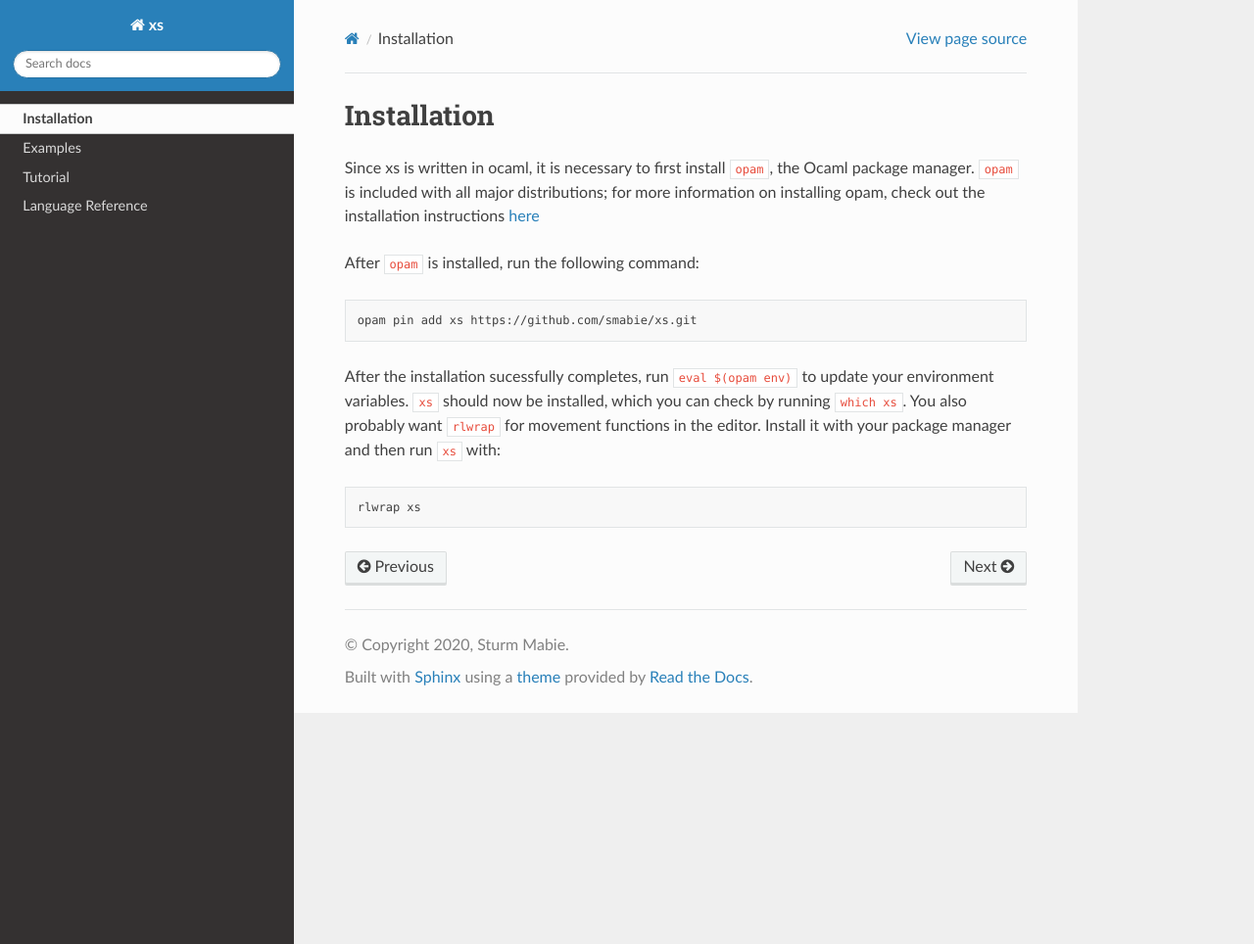
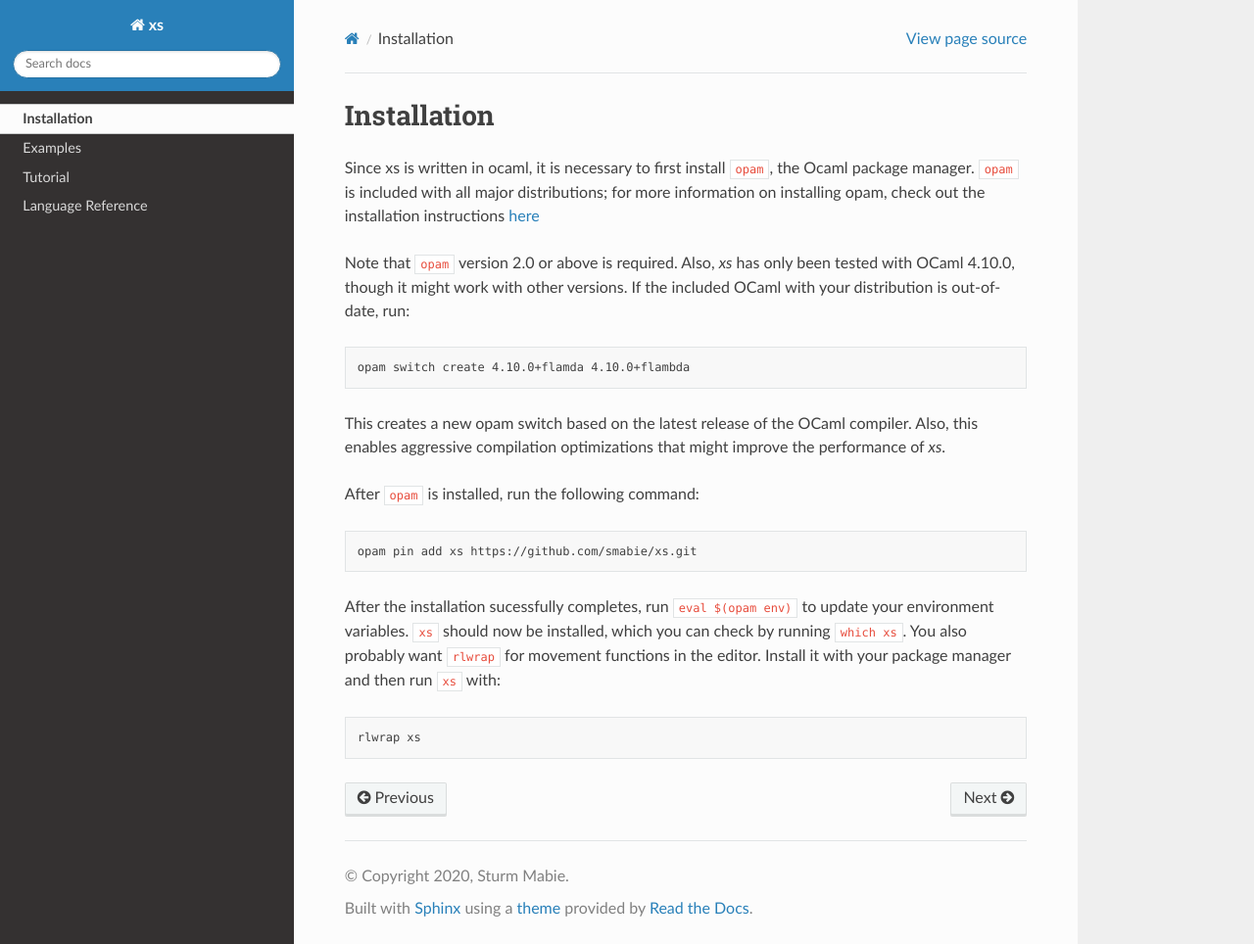
Before and after one commit to smabie/xs, a Sphinx documentation site: the page built from doc/installation.rst, in a window 1280 px wide and 964 px high. Shown: the whole window at 98% size. Built offline with Sphinx 7.4.7 and the Read the Docs theme 2.0.0, drawn with Linux system fonts in a browser that asks for light colours.

Commit message:
update installation instructions

```diff
--- a/doc/installation.rst
+++ b/doc/installation.rst
@@ -7,6 +7,17 @@ major distributions; for more information on installing opam, check
 out the installation instructions `here`_
 
 .. _here: https://opam.ocaml.org/doc/Install.html
+
+Note that ``opam`` version 2.0 or above is required. Also, *xs* has
+only been tested with OCaml 4.10.0, though it might work with other
+versions. If the included OCaml with your distribution is out-of-date,
+run: ::
+
+  opam switch create 4.10.0+flamda 4.10.0+flambda
+
+This creates a new opam switch based on the latest release of the
+OCaml compiler. Also, this enables aggressive compilation
+optimizations that might improve the performance of *xs*.
 
 After ``opam`` is installed, run the following command::
 
```
